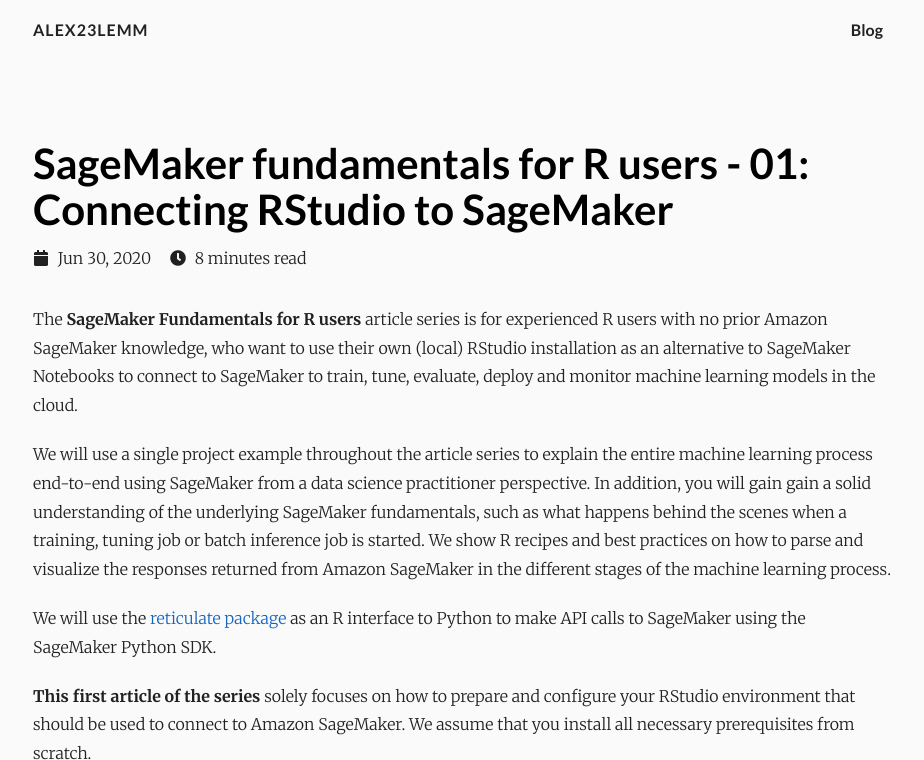
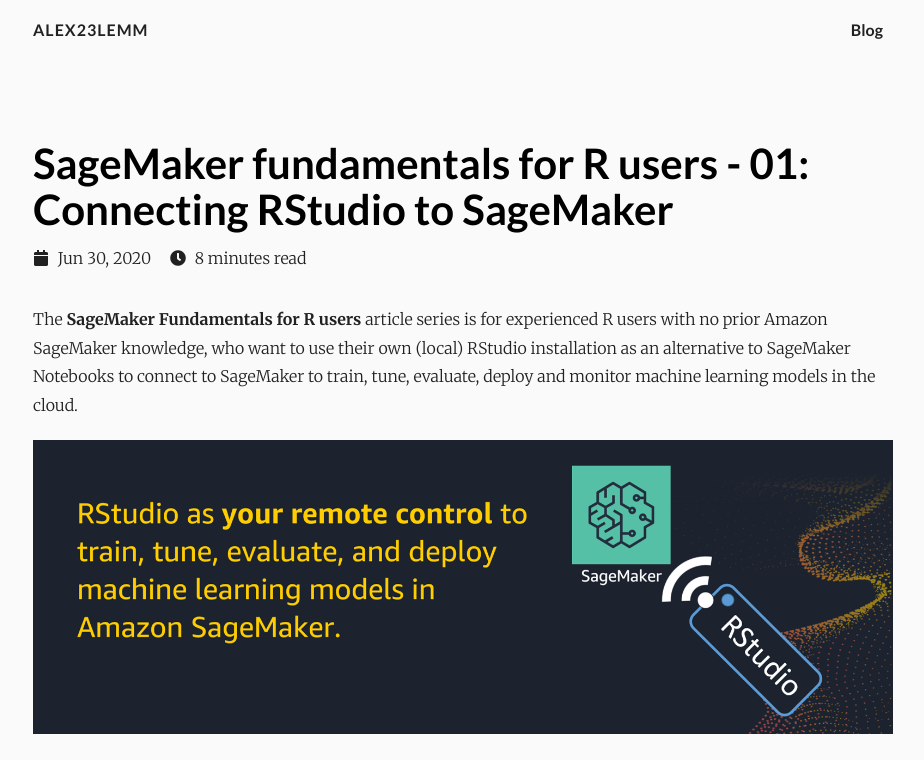
Before and after one commit to alex23lemm/alex23lemm.github.io, a plain HTML site: page posts/2020-06-30-connecting-local-rstudio-to-amazon-sagemaker/index.html in a window 1280 px wide. Shown: the top 760 px of the page, without its empty margins (177-1101 px from the left). Drawn offline with nearby package versions, Linux system fonts and the light colour scheme.

Commit message:
update and add images

```diff
--- a/posts/2020-06-30-connecting-local-rstudio-to-amazon-sagemaker/index.html
+++ b/posts/2020-06-30-connecting-local-rstudio-to-amazon-sagemaker/index.html
@@ -112,6 +112,7 @@ R users with no prior Amazon SageMaker knowledge, who want to use their
 own (local) RStudio installation as an alternative to SageMaker Notebooks
 to connect to SageMaker to train, tune, evaluate, deploy and monitor machine
 learning models in the cloud.</p>
+<p><img src="images/workshop_teaser.png" alt=""></p>
 <p>We will use a single project example throughout the article series to
 explain the entire machine learning process end-to-end using SageMaker from
 a data science practitioner perspective. In addition, you will gain gain a
```
Also changed, not shown: images/round2.png, posts/2020-06-30-connecting-local-rstudio-to-amazon-sagemaker/images/workshop_teaser.png (added).
